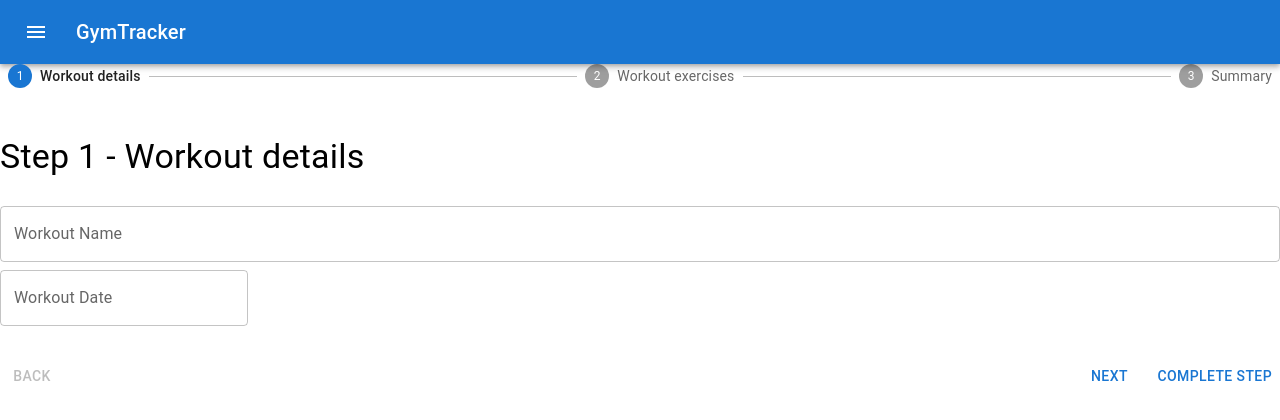
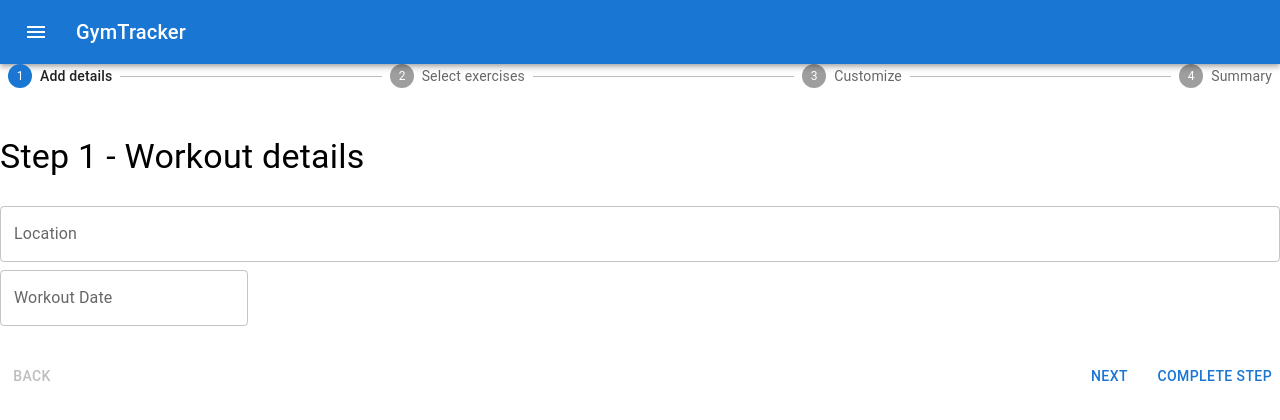
Before and after one commit to Ofutera/gymTracker, a React (Create React App) app: page / in a window 1280 px wide. Shown: the top 420 px of the page. Built offline with nearby package versions, Linux system fonts and the light colour scheme.

Commit message:
feat: add workoutSummary step and component, pass date and location data

```diff
--- a/src/components/Forms/WorkoutDetails.jsx
+++ b/src/components/Forms/WorkoutDetails.jsx
@@ -12,7 +12,7 @@ import {
 import { DatePicker } from "@mui/x-date-pickers/DatePicker";
 import FormControl from "@mui/material/FormControl";
 
-const WorkoutDetails = () => {
+const WorkoutDetails = ({ setLocationAndDate }) => {
   const {
     handleSubmit,
     control,
@@ -21,6 +21,13 @@ const WorkoutDetails = () => {
 
   const onSubmit = (data) => {
     console.log(data);
+  };
+
+  const handleDateAndLocation = (field, value) => {
+    setLocationAndDate((prev) => ({
+      ...prev,
+      [field]: value,
+    }));
   };
 
   return (
@@ -34,18 +41,24 @@ const WorkoutDetails = () => {
         Step 1 - Workout details
       </Typography>
       <Controller
-        name="workoutName"
+        name="workoutLocation"
         control={control}
         defaultValue=""
         render={({ field }) => (
           <TextField
             {...field}
-            label="Workout Name"
+            label="Location"
+            onChange={(e) => {
+              field.onChange(e);
+              handleDateAndLocation("location", e.target.value);
+            }}
             variant="outlined"
             fullWidth
             margin="normal"
-            error={!!errors.workoutName}
-            helperText={errors.workoutName && errors.workoutName.message}
+            error={!!errors.workoutLocation}
+            helperText={
+              errors.workoutLocation && errors.workoutLocation.message
+            }
           />
         )}
       />
@@ -58,6 +71,10 @@ const WorkoutDetails = () => {
           <DatePicker
             {...field}
             label="Workout Date"
+            onChange={(value) => {
+              field.onChange(value);
+              handleDateAndLocation("date", value);
+            }}
             renderInput={(params) => (
               <TextField
                 {...params}
@@ -72,15 +89,6 @@ const WorkoutDetails = () => {
           />
         )}
       />
-      {/* <Button
-          type="submit"
-          fullWidth
-          variant="contained"
-          color="primary"
-          sx={{ mt: 2 }}
-        >
-          Next
-        </Button> */}
     </Box>
   );
 };
--- /dev/null
+++ b/src/components/Forms/WorkoutSummary.jsx
@@ -0,0 +1,69 @@
+import React from "react";
+import {
+  Accordion,
+  AccordionDetails,
+  AccordionSummary,
+  Box,
+  InputAdornment,
+  TextField,
+  Typography,
+} from "@mui/material";
+import ExpandMoreIcon from "@mui/icons-material/ExpandMore";
+import { useForm } from "react-hook-form";
+import dayjs from "dayjs";
+
+const WorkoutSummary = ({
+  locationAndDate,
+  selectedExercises,
+  exercisesData,
+}) => {
+  const {
+    handleSubmit,
+    control,
+    formState: { errors },
+  } = useForm();
+
+  const formattedDate = locationAndDate.date
+    ? dayjs(locationAndDate.date).format("YYYY-MM-DD")
+    : "No date set";
+
+  const onSubmit = (data) => {
+    console.log(data);
+  };
+
+  console.log(formattedDate);
+  return (
+    <Box
+      component="form"
+      onSubmit={handleSubmit(onSubmit)}
+      noValidate
+      sx={{ mt: 3 }}
+    >
+      <Typography variant="h4" component="h1" gutterBottom>
+        Your workout summary
+      </Typography>
+      <Box>
+        <Typography>Location & Date:</Typography>
+        <Typography>
+          {locationAndDate.location} | {formattedDate}
+        </Typography>
+      </Box>
+      <Box compotnent="ul">
+        {selectedExercises.length > 0 ? (
+          <Box>
+            <Typography>Exercises: {selectedExercises.length}</Typography>
+            <Typography>Rounds:</Typography>
+            <Typography>Reps:</Typography>
+          </Box>
+        ) : (
+          <Typography>
+            To add some more stats, select at least one exercise in the previous
+            step.
+          </Typography>
+        )}
+      </Box>
+    </Box>
+  );
+};
+
+export default WorkoutSummary;
--- a/src/components/Stepper/Stepper.jsx
+++ b/src/components/Stepper/Stepper.jsx
@@ -8,8 +8,9 @@ import Typography from "@mui/material/Typography";
 import WorkoutDetails from "../Forms/WorkoutDetails";
 import WorkoutExercises from "../Forms/WorkoutExercises";
 import WorkoutStats from "../Forms/WorkoutStats";
+import WorkoutSummary from "../Forms/WorkoutSummary";
 
-const STEPS = ["Workout details", "Workout exercises", "Summary"];
+const STEPS = ["Add details", "Select exercises", "Customize", "Summary"];
 const EXERCISES_DATA = [
   { key: 0, label: "Leg extensions" },
   { key: 1, label: "Leg press" },
@@ -32,6 +33,10 @@ export default function HorizontalNonLinearStepper() {
   const [activeStep, setActiveStep] = useState(0);
   const [completed, setCompleted] = useState({});
   const [selectedExercises, setSelectedExercises] = useState([]);
+  const [locationAndDate, setLocationAndDate] = useState({
+    location: "",
+    date: null,
+  });
 
   const totalSteps = () => {
     return STEPS.length;
@@ -81,7 +86,7 @@ export default function HorizontalNonLinearStepper() {
 
   return (
     <Box sx={{ width: "100%" }}>
-      <Stepper nonLinear activeStep={activeStep}>
+      <Stepper nonLinear activeStep={activeStep} sx={{ flexWrap: "wrap" }}>
         {STEPS.map((label, index) => (
           <Step key={label} completed={completed[index]}>
             <StepButton color="inherit" onClick={handleStep(index)}>
@@ -104,7 +109,9 @@ export default function HorizontalNonLinearStepper() {
         ) : (
           <Box>
             <Typography sx={{ mt: 2, mb: 1, py: 1 }}>
-              {activeStep === 0 && <WorkoutDetails />}
+              {activeStep === 0 && (
+                <WorkoutDetails setLocationAndDate={setLocationAndDate} />
+              )}
               {activeStep === 1 && (
                 <WorkoutExercises
                   selectedExercises={selectedExercises}
@@ -114,6 +121,13 @@ export default function HorizontalNonLinearStepper() {
               )}
               {activeStep === 2 && (
                 <WorkoutStats
+                  selectedExercises={selectedExercises}
+                  exercisesData={EXERCISES_DATA}
+                />
+              )}
+              {activeStep === 3 && (
+                <WorkoutSummary
+                  locationAndDate={locationAndDate}
                   selectedExercises={selectedExercises}
                   exercisesData={EXERCISES_DATA}
                 />
```
